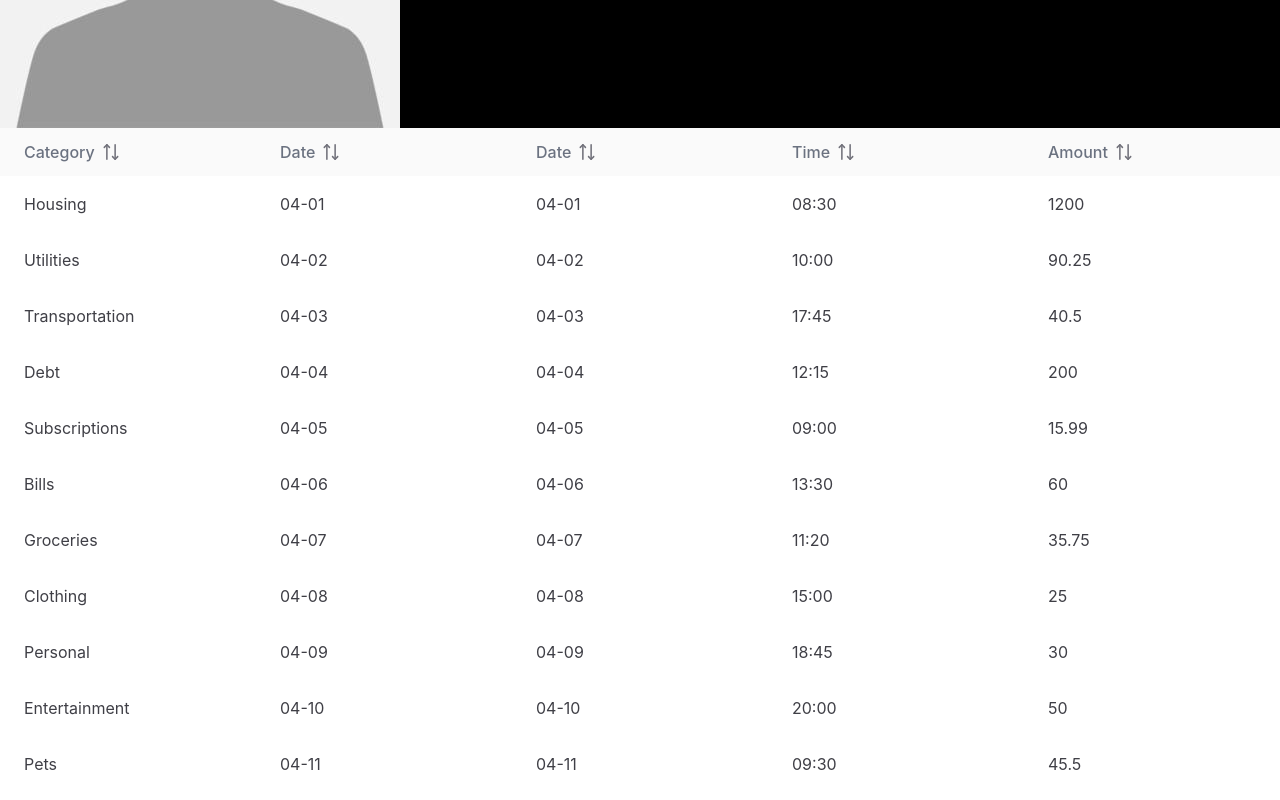
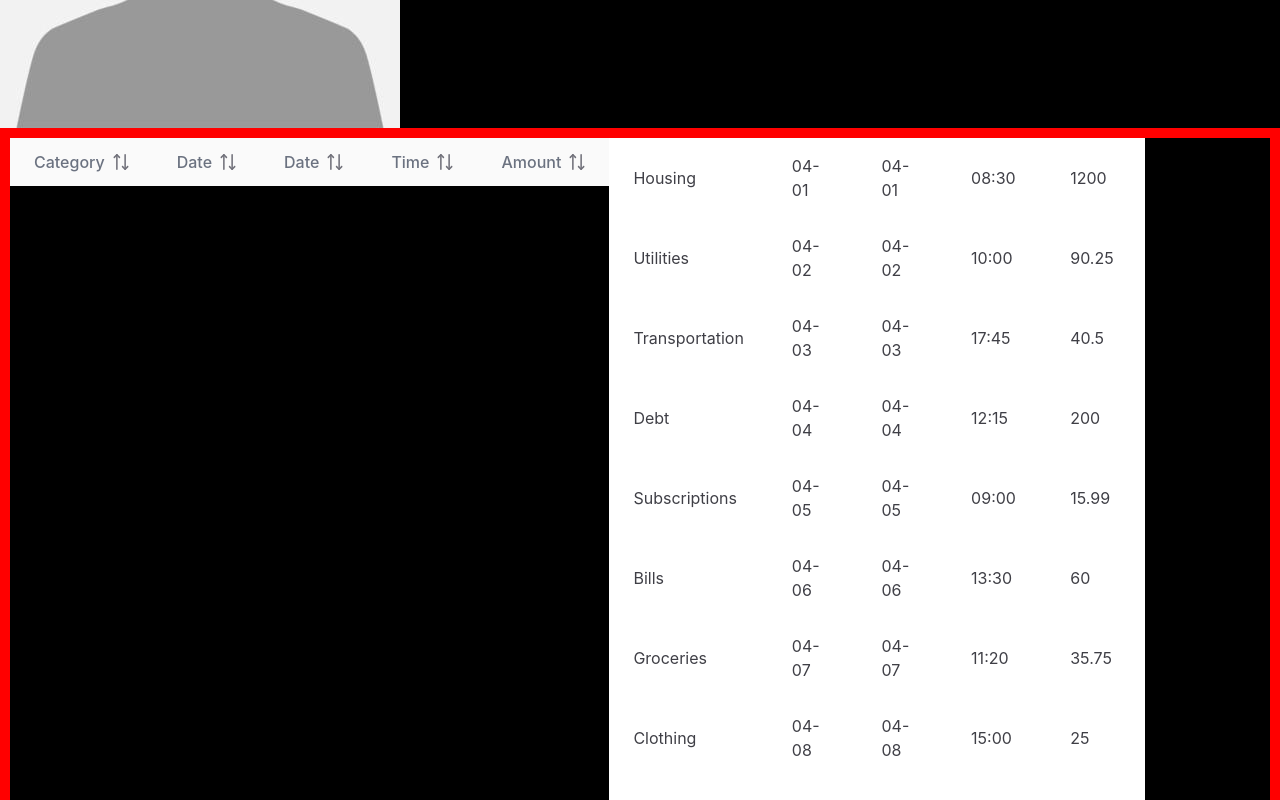
Before and after one commit to MAZINO001/budget-app, a React (Vite) app in the folder budget/: page /history in a window 1280 px wide. Shown: the part 600-1400 px from the top of the page. Built offline with nearby package versions, Linux system fonts and the light colour scheme; a web font is replaced by a local one.

Commit message:
fixing history desing

```diff
--- a/budget/src/components/global/PreBuildComp.jsx
+++ b/budget/src/components/global/PreBuildComp.jsx
@@ -304,42 +304,45 @@ export default function HistoryPreBiuld1() {
   const [transactions, setTransactions] = useState(Data);
 
   return (
-    <div className="card" style={{ backgroundColor: "#000" }}>
-      <DataTable value={transactions} tableStyle={{ minWidth: "35rem" }}>
+    <div className="card " style={{ backgroundColor: "#000" }}>
+      <DataTable
+        className="text-lg gap-2"
+        value={transactions}
+        tableStyle={{ minWidth: "35rem", border: "10px solid #ff0000"  , display:"flex" , }}
+      >
         <Column
           field="Category"
           header="Category"
           sortable
           className="bg-gray-600 text-white "
-          style={{ width: "20%", margin: "0 5px" }}
         ></Column>
         <Column
           field="Date"
           header="Date"
           sortable
           className="bg-gray-600 text-white"
-          style={{ width: "20%", margin: "0 5px" }}
+          style={{ width: "20%" }}
         ></Column>
         <Column
           field="Date"
           header="Date"
           sortable
           className="bg-gray-600 text-white"
-          style={{ width: "20%", margin: "0 5px" }}
+          style={{ width: "20%" }}
         ></Column>
         <Column
           field="Time"
           header="Time"
           sortable
           className="bg-gray-600 text-white"
-          style={{ width: "20%", margin: "0 5px" }}
+          style={{ width: "20%" }}
         ></Column>
         <Column
           field="Amount"
           header="Amount"
           sortable
           className="bg-gray-600 text-white"
-          style={{ width: "20%", margin: "0 5px" }}
+          style={{ width: "20%" }}
         ></Column>
       </DataTable>
     </div>
--- a/budget/src/components/pages/History.jsx
+++ b/budget/src/components/pages/History.jsx
@@ -100,7 +100,8 @@
 import HistoryPreBiuld from "../global/PreBuildComp";
 export default function History() {
   return (
-    <div className="mx-2 mb-2 bg-red-500 h-[100%] mt-1 max-h-[608px] overflow-hidden">
+    // <div className="mx-2 mb-2 bg-red-500 h-[100%] mt-1 max-h-[608px] overflow-hidden">
+    <div className="mx-2 mb-2">
       <HistoryPreBiuld />
     </div>
   );
```
